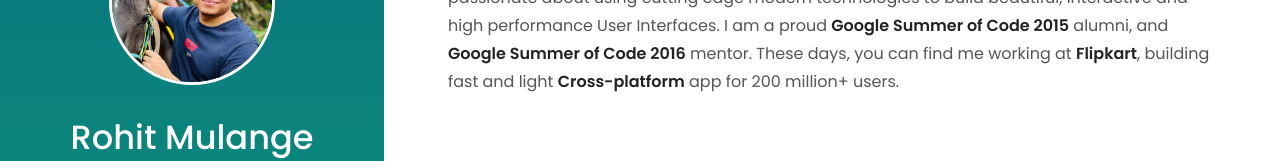
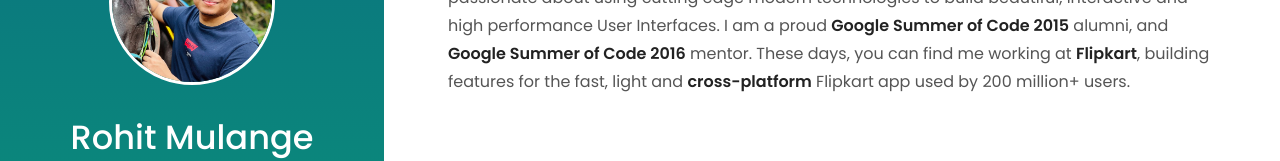
Before and after one commit to geekman-rohit/geekman.io, a Gatsby site: page / in a window 1280 px wide. Shown: the part 177-338 px from the top of the page. Built offline with nearby package versions, Linux system fonts and the light colour scheme; Gatsby itself is replaced by a stand-in of ours.

Commit message:
copy changes

```diff
--- a/src/components/AboutMe.jsx
+++ b/src/components/AboutMe.jsx
@@ -14,7 +14,7 @@ export function AboutMe(props) {
         I am a Software Engineer with 6+ years of experience building Web applications.
         I am passionate about using cutting edge modern technologies to build beautiful, interactive and  high performance User Interfaces.
         I am a proud <strong>Google Summer of Code 2015</strong> alumni, and <strong>Google Summer of Code 2016</strong> mentor.
-        These days, you can find me working at <strong>Flipkart</strong>, building fast and light <strong>Cross-platform</strong> app for 200 million+ users.
+        These days, you can find me working at <strong>Flipkart</strong>, building features for the fast, light and <strong>cross-platform</strong> Flipkart app used by 200 million+ users.
       </Paragraph>
     </Container>
   );
--- a/src/components/Technologies.jsx
+++ b/src/components/Technologies.jsx
@@ -24,7 +24,7 @@ export function Technologies(props) {
         <SectionContainer>
           <Paragraph>
           These are technologies I use in my daily work; I follow their latest trends and best practices closely:
-          <br /><strong> JavaScript, TypeScript, html5, css3, reactjs, redux, angular,
+          <br /><strong> JavaScript, TypeScript, html5, css3, reactjs, redux,
           <br /> Progressive Web Apps, Web Components
           <br /> git, docker, jenkins</strong>
           </Paragraph>
@@ -33,7 +33,7 @@ export function Technologies(props) {
           <H3>Dabbles In</H3>
           <Paragraph>
           These are technologies I use sometimes, and have hands on experience with:
-          <br /><strong> nodejs, java, jenkins, aws, mysql, algolia search</strong>
+          <br /><strong> angular, nodejs, java, jenkins, aws, mysql, algolia search</strong>
           </Paragraph>
         </SectionContainer>
 
```
Also changed, not shown: 1 other file.
